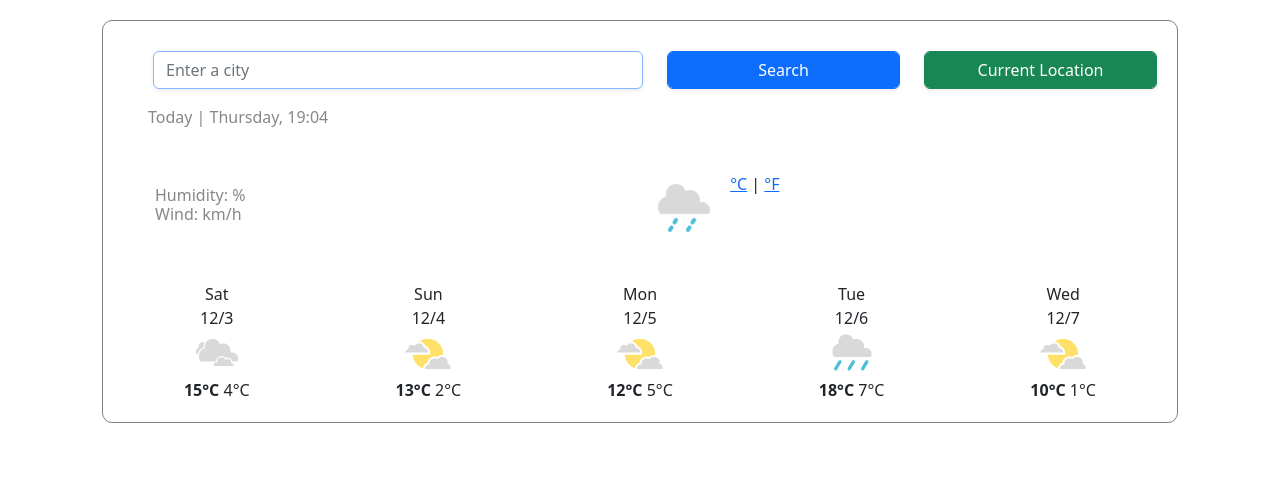
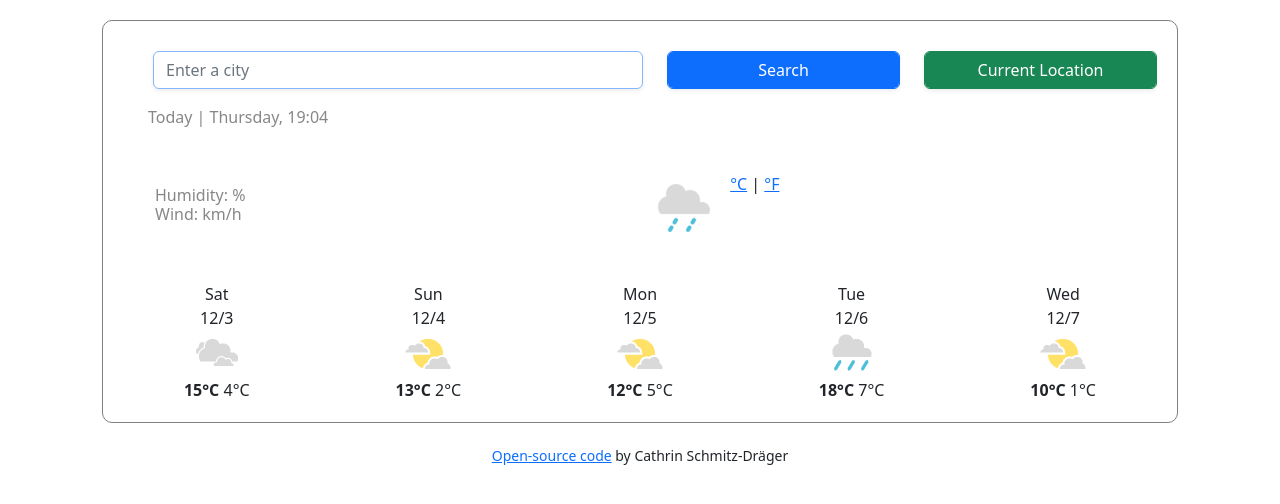
Before and after one commit to cathrinsd/WeatherApp, a plain HTML site: page week5final.html in a window 1280 px wide. Drawn offline with nearby package versions, Linux system fonts and the light colour scheme; no server answers.

Commit message:
Added Footer

```diff
--- a/src/styles.css
+++ b/src/styles.css
@@ -1,22 +1,20 @@
-
-body{
+body {
   font-family: Arial, sans-serif;
 }
 h1 {
   font-size: 24px;
   font-weight: bold;
-  color: rgb(135,135,135);
+  color: rgb(135, 135, 135);
   line-height: 28px;
   padding-left: 25px;
 }
 p {
-    color: rgb(135,135,135);
+  color: rgb(135, 135, 135);
   font-size: 16px;
   font-weight: 300;
   height: 19px;
   line-height: 1;
   padding-left: 25px;
-
 }
 form {
   padding-top: 20px;
@@ -27,7 +25,7 @@
   padding: 0;
 }
 li {
-    color: rgb(135,135,135);
+  color: rgb(135, 135, 135);
   font-size: 16px;
   font-weight: 300;
   height: 19px;
@@ -65,3 +63,6 @@
 .hightemp {
   font-weight: bold;
 }
+.opensrccode {
+text-align: center;
+}
--- a/week5final.html
+++ b/week5final.html
@@ -128,6 +128,12 @@
       </div>
     </div>
     <div id="app"></div>
+    <div class="opensrccode">
+      <small>
+        <a href="" target="_blank">Open-source code</a> by Cathrin
+        Schmitz-Dräger
+      </small>
+    </div>
 
     <script src="src/index.js"></script>
   </body>
```
Lines whose indentation alone changed are shown as unchanged.
